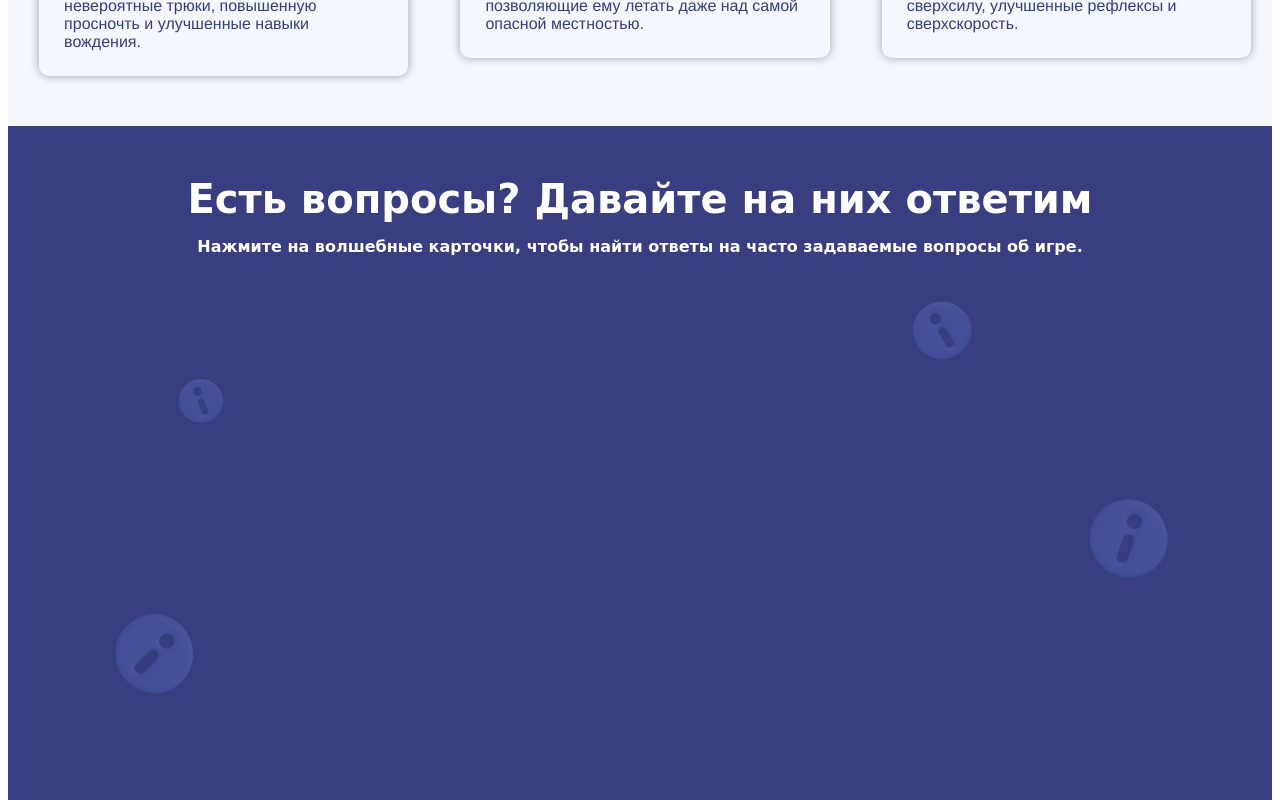
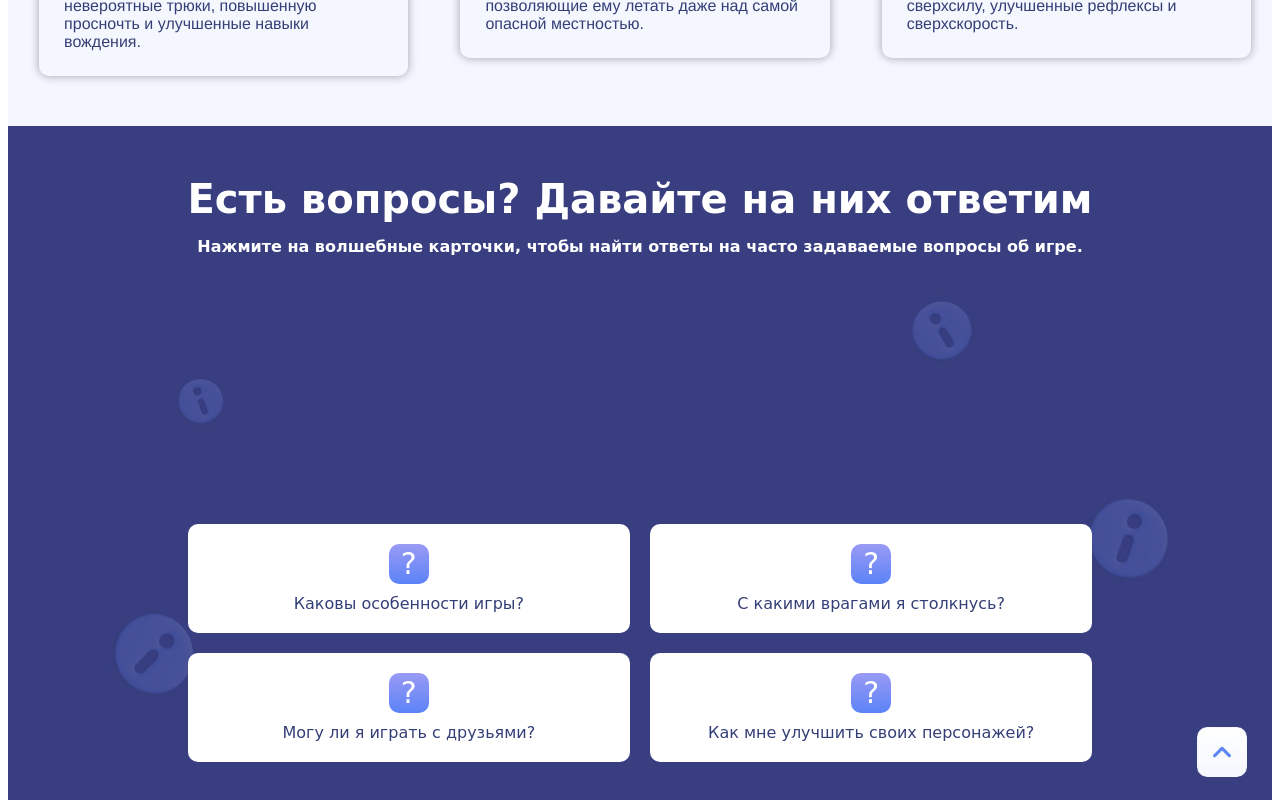
Before and after one commit to kirill-imanuilov/insite-competition, a React (Vite) app: page / in a window 1280 px wide. Shown: the part 1480-2280 px from the top of the page. Built offline with nearby package versions, Linux system fonts and the light colour scheme.

Commit message:
feat: add question cards to the question block

```diff
--- a/package.json
+++ b/package.json
@@ -11,6 +11,7 @@
   },
   "dependencies": {
     "react": "^18.2.0",
+    "react-card-flip": "^1.2.2",
     "react-dom": "^18.2.0"
   },
   "devDependencies": {
--- /dev/null
+++ b/src/components/QuestionCard.tsx
@@ -0,0 +1,26 @@
+import ReactCardFlip from 'react-card-flip';
+import { useState } from 'react';
+import { QuestionMark } from './QuestionMark';
+
+interface QuestionCardProps {
+  question: string;
+  answer: string;
+}
+
+export function QuestionCard(props: QuestionCardProps) {
+  const [isFlipped, setIsFlipped] = useState(false);
+
+  return (
+    <div className='question-card-container'>
+      <ReactCardFlip isFlipped={isFlipped} flipDirection='vertical'>
+        <div className='question-card' onClick={() => setIsFlipped(true)}>
+          <QuestionMark />
+          {props.question}
+        </div>
+        <div className='question-card' onClick={() => setIsFlipped(false)}>
+          {props.answer}
+        </div>
+      </ReactCardFlip>
+    </div>
+  );
+}
--- /dev/null
+++ b/src/components/QuestionMark.tsx
@@ -0,0 +1,3 @@
+export function QuestionMark() {
+  return <div className='question-mark'>?</div>;
+}
--- a/src/components/blocks/Questions.tsx
+++ b/src/components/blocks/Questions.tsx
@@ -1,3 +1,5 @@
+import { QuestionCard } from '../QuestionCard';
+
 export function Questions() {
   return (
     <div className='questions-block'>
@@ -9,9 +11,35 @@ export function Questions() {
           Нажмите на волшебные карточки, чтобы найти ответы на часто задаваемые
           вопросы об игре.
         </div>
-        <div className='questions-block-cards'></div>
+        <div className='questions-block-cards'>
+          <div className='questions-block-cards-row'>
+            <QuestionCard
+              question='Каковы особенности игры?'
+              answer='В Героях Китежграда есть множество захватывающих побочных миссий и испытаний, а также множество разнообразных врагов для сражения.'
+            />
+            <QuestionCard
+              question='С какими врагами я столкнусь?'
+              answer='В процессе игры вы столкнетесь со множеством разнообразных врагов для сражения.'
+            />
+          </div>
+          <div className='questions-block-cards-row'>
+            <QuestionCard
+              question='Могу ли я играть с друзьями?'
+              answer='Да, вы можете играть с друзьями.'
+            />
+            <QuestionCard
+              question='Как мне улучшить своих персонажей?'
+              answer='Вы можете улучшать своих персонажей с помощью специальных предметов и снаряжения.'
+            />
+          </div>
+        </div>
       </div>
       <img className='questions-block-bg-img' src='/bgf.jpg' />
+      <img
+        className='go-to-the-top-button'
+        src='/button.jpg'
+        onClick={() => window.scrollTo(0, 0)}
+      />
     </div>
   );
 }
--- a/src/index.css
+++ b/src/index.css
@@ -129,11 +129,13 @@
   position: relative;
   display: flex;
   flex-direction: column;
+  aspect-ratio: 200/143;
 }
 .questions-block-content {
   margin-top: 50px;
   display: flex;
   flex-direction: column;
+  height: 100%;
 }
 .questions-block-bg-img {
   position: absolute;
@@ -156,3 +158,55 @@
   margin-top: 15px;
   font-weight: bold;
 }
+.questions-block-cards {
+  display: flex;
+  flex-direction: column;
+  gap: 20px;
+  height: 100%;
+  justify-content: center;
+}
+.questions-block-cards-row {
+  display: flex;
+  width: 100%;
+  justify-content: center;
+  gap: 20px;
+}
+.question-card-container {
+  width: 35%;
+}
+.question-card {
+  background-color: white;
+  display: flex;
+  justify-content: center;
+  align-items: center;
+  cursor: pointer;
+  flex-direction: column;
+  padding: 20px;
+  border-radius: 10px;
+  gap: 10px;
+  font-family: 'Comic Sans MS';
+  color: #353f77;
+}
+.question-mark {
+  width: 40px;
+  aspect-ratio: 1/1;
+  display: flex;
+  justify-content: center;
+  align-items: center;
+  border: none;
+  color: white;
+  background: linear-gradient(#999af4, #5c83f8);
+  border-radius: 10px;
+  font-size: 30px;
+}
+.go-to-the-top-button {
+  width: 50px;
+  aspect-ratio: 1/1;
+  border-radius: 10px;
+  position: absolute;
+  bottom: 0;
+  right: 0;
+  margin-right: 2%;
+  margin-bottom: 20%;
+  cursor: pointer;
+}
```
Also changed, not shown: 1 other file (tests, documents, lock files or other folders).
